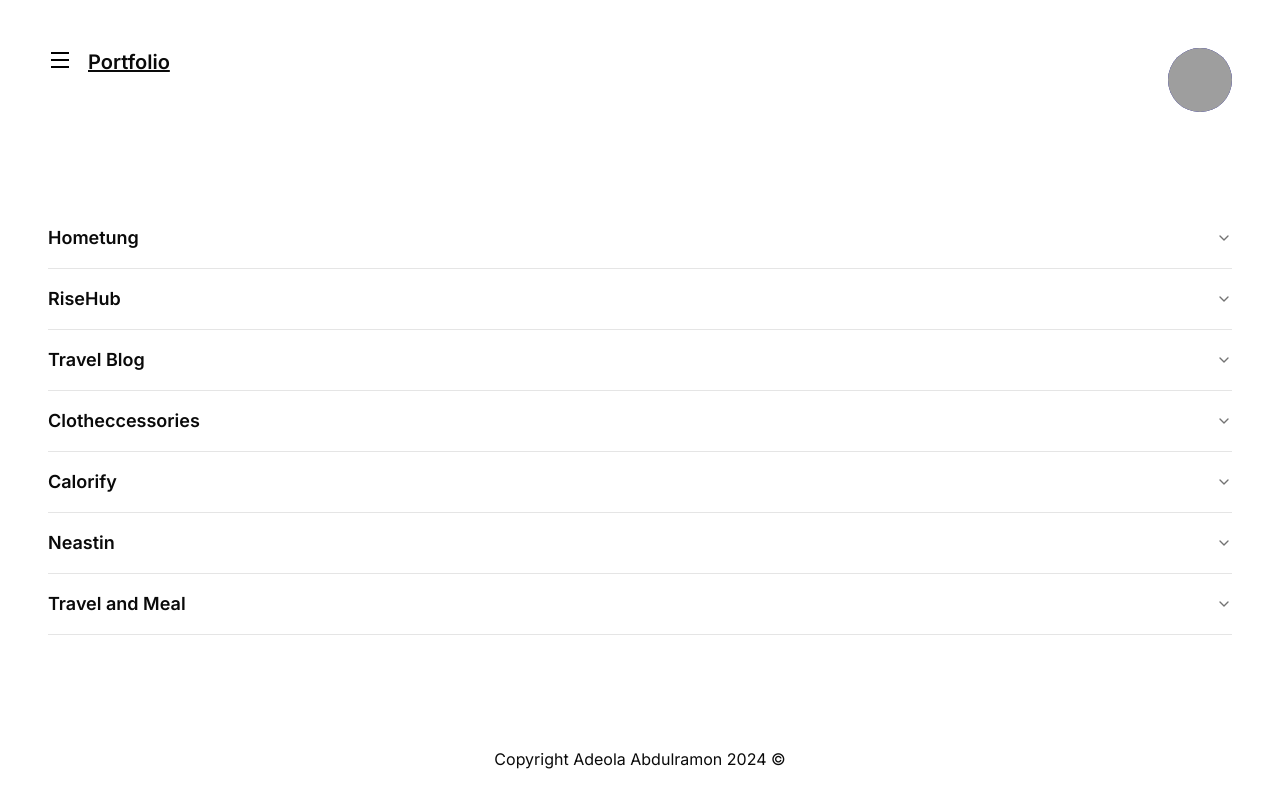
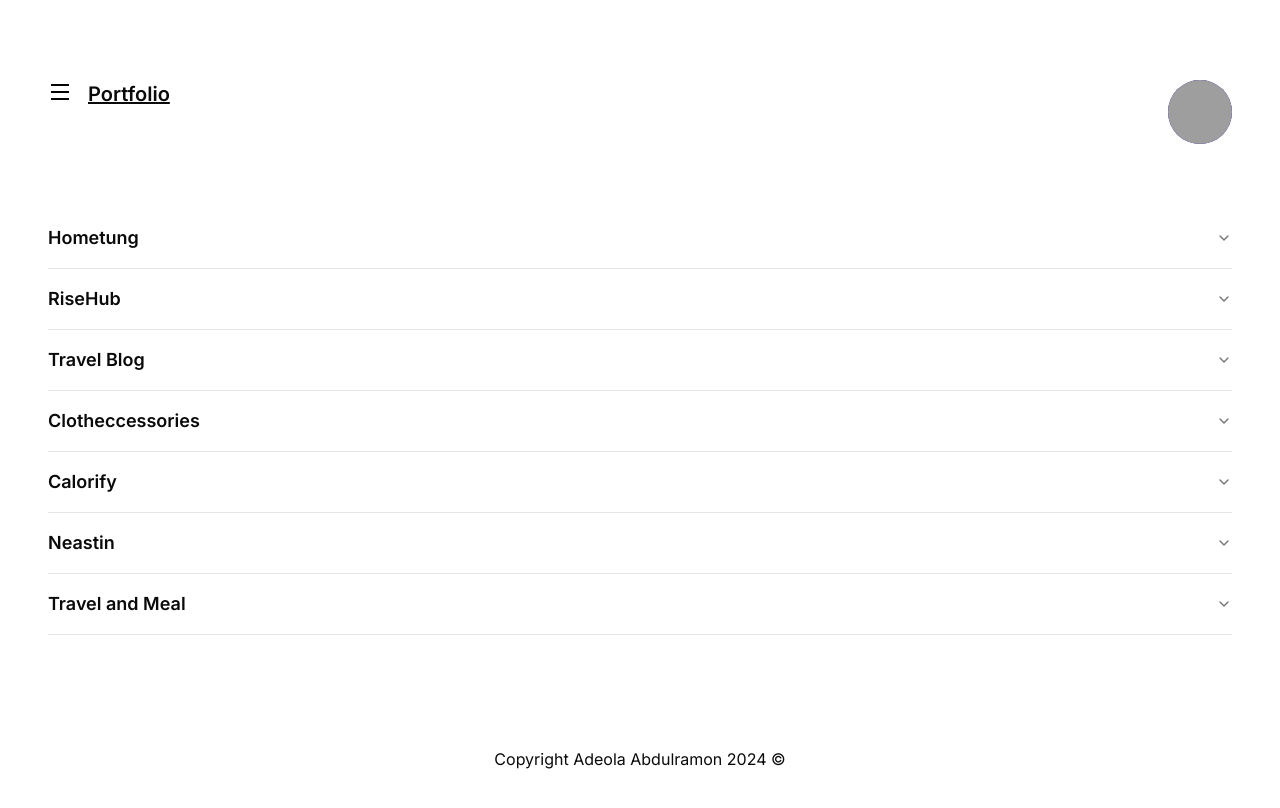
Before and after one commit to KrownWealth/deolaabdulramon, a Next.js app: page /portfolio in a window 1280 px wide. Shown: the top 808 px of the page. Built offline with nearby package versions, Linux system fonts and the light colour scheme; grey boxes are pictures that could not be loaded.

Commit message:
Navigation changes

```diff
--- a/app/about/page.tsx
+++ b/app/about/page.tsx
@@ -1,7 +1,7 @@
 import React from 'react';
 import Head from 'next/head';
 import Image from 'next/image';
-
+import { NavigationCondition } from '@/components/shared';
 const About = () => {
   return (
     <>
@@ -10,6 +10,7 @@ const About = () => {
         <meta name="description" content="About Adeola Abdulramon" />
       </Head>
       <section className="px-8 md:px-12 pt-8 md:min-h-screen md:h-screen md:overflow-hidden bg-white">
+        <div className=""> <NavigationCondition /></div>
         <div className="flex flex-col md:flex-row items-end gap-10">
           <div className="w-full md:w-2/5">
             <Image
--- a/app/layout.tsx
+++ b/app/layout.tsx
@@ -20,8 +20,8 @@ export default function RootLayout({
   return (
     <html lang="en">
       <body className={inter.className}>
-        <NavigationCondition />
-        <main>{children}</main>
+
+        <main>  {children}</main>
         <Footer />
       </body>
     </html>
--- a/app/page.tsx
+++ b/app/page.tsx
@@ -5,20 +5,16 @@ import { FaXTwitter } from "react-icons/fa6";
 import { FaGithub } from "react-icons/fa";
 import { FaMediumM } from "react-icons/fa";
 import { FaRegEnvelope } from "react-icons/fa";
-import { RiMenuFill } from "react-icons/ri";
-import { Sheet, SheetTrigger, SheetContent, SheetHeader } from "@/components/ui/sheet";
-import { Avatar, AvatarImage, AvatarFallback } from "@/components/ui/avatar";
+import { NavigationCondition } from "@/components/shared";
 
-const menuLink = [
-  { label: "About", href: "/about" },
-  { label: "Portfolio", href: "/portfolio" },
-  { label: "Blog", href: "/blog" }
-]
+
 export default function Home() {
 
   return (
     <div className="min-h-screen h-screen md:overflow-hidden flex flex-col md:flex-row justify-between w-full bg-white md:bg-[#080796] p-4 md:p-0">
+      <div className="md:hidden block ">  <NavigationCondition /></div>
       <section className="w-full md:w-1/2 flex flex-col  bg-white text-black md:p-12 lg:p-4 lg:px-12 order-2 md:order-1">
+        <div className="md:flex hidden text-start"> <NavigationCondition /></div>
         <div className="items-start justify-center">
           <h1 className="text-4xl lg:text-6xl font-bold md:pb-8 uppercase pt-2 md:pt-0">Adeola</h1>
           <div className="py-8  lg:leading-10 text-sm md:text-lg">
@@ -54,8 +50,8 @@ export default function Home() {
           src="/assets/images/adeola-removebg.png"
           alt="Adeola Abdulramon"
           layout="responsive"
-          width={1000} // Adjust this to the actual aspect ratio of the image
-          height={500} // Adjust this to the actual aspect ratio of the image
+          width={1000}
+          height={500}
           className="w-full max-w-xs sm:max-w-md lg:max-w-lg"
         />
 
--- a/app/portfolio/page.tsx
+++ b/app/portfolio/page.tsx
@@ -1,6 +1,6 @@
 "use client"
 
-import { PortfolioAccordion } from '@/components/shared'
+import { NavigationCondition, PortfolioAccordion } from '@/components/shared'
 import Head from 'next/head'
 import React from 'react'
 
@@ -12,6 +12,7 @@ const PortfolioPage = () => {
         <meta name="description" content="Explore Adeola's portfolio, showcasing projects and achievements." />
       </Head>
       <section className='px-8 md:px-12 pt-8'>
+        <div className=""> <NavigationCondition /></div>
         <PortfolioAccordion />
       </section>
     </>
--- a/components/shared/NavigationCondition.tsx
+++ b/components/shared/NavigationCondition.tsx
@@ -18,11 +18,11 @@ export const NavigationCondition = () => {
   return (
     <>
       {pathname === "/" ? (
-        <div className="p-12">
+        <div className="py-4 md:py-12">
           <Navigation />
         </div>
       ) : (
-        <div className="flex justify-between items-start p-12">
+        <div className="flex justify-between items-start py-4 md:py-12 ">
           <div className="flex space-x-4">
             <Navigation />
             <SectionHeading headTitle={headTitle} />
```
